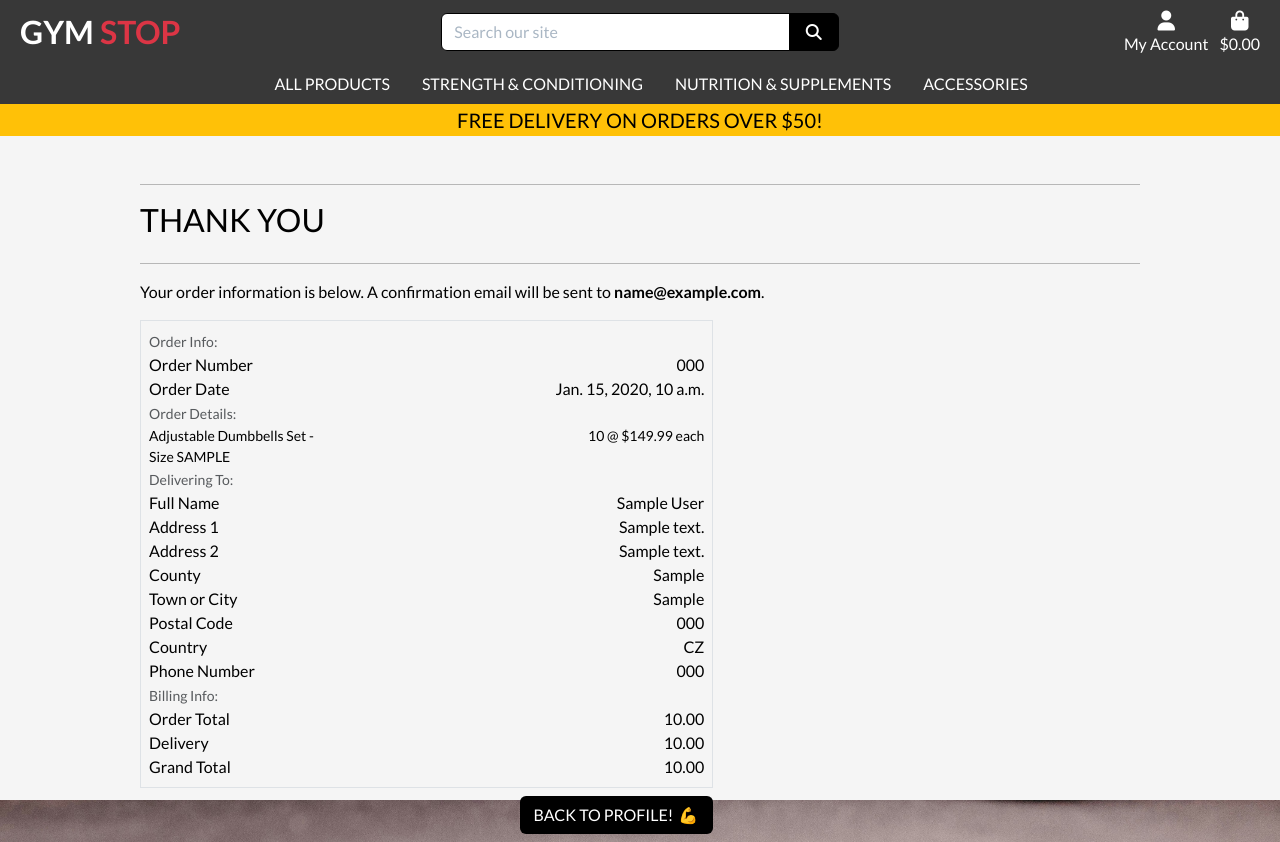
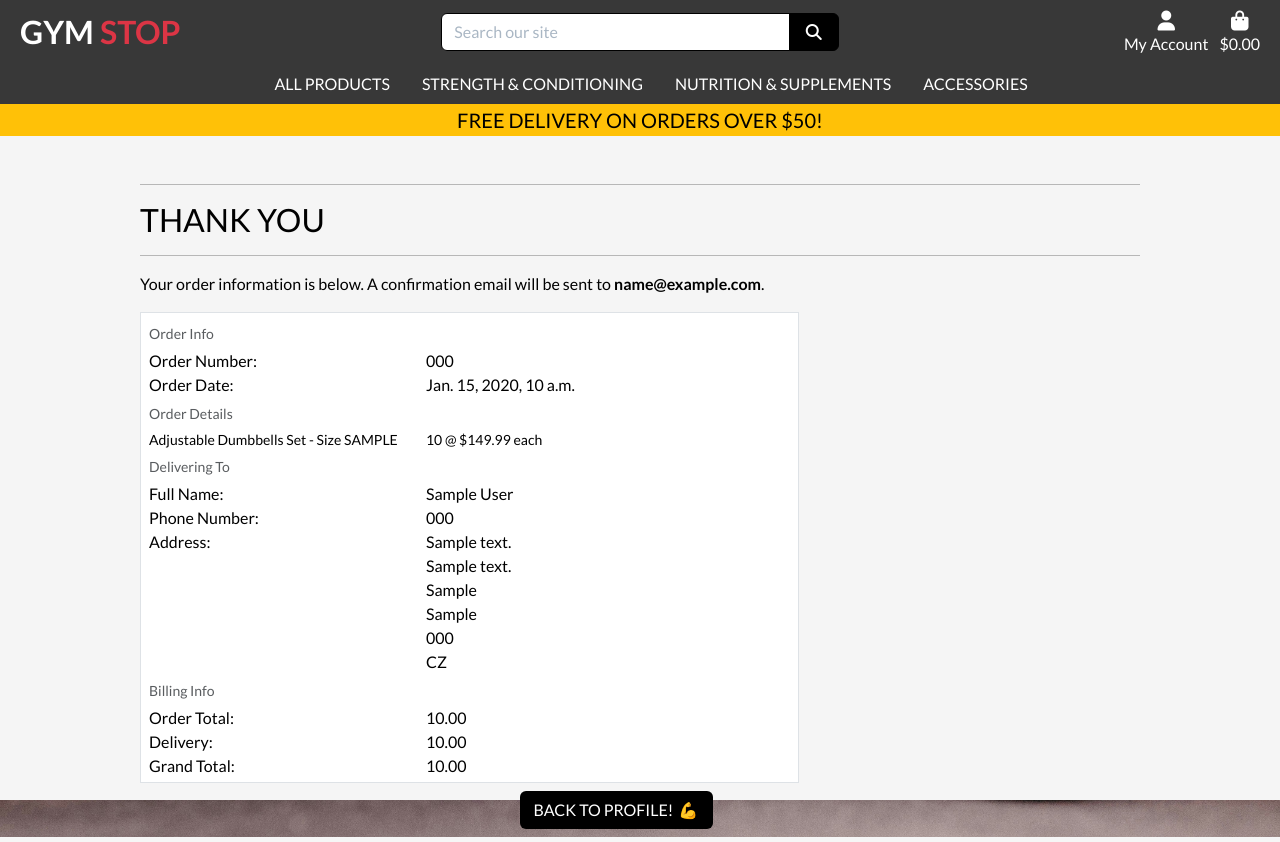
Before and after one commit to DanHodgson12/gym-stop, a Django app: page /profile/order_history/000 in a window 1280 px wide. Run offline with Django 3.2, Linux system fonts and the light colour scheme; data comes from the database, SQL or seed files in the repository; tables that the repository leaves empty hold one stand-in row (values such as "Sample post"); some libraries are stand-ins or nearby versions.

Commit message:
feat: adjusted styling and layout of order-history/checkout-success page

```diff
--- a/checkout/templates/checkout/checkout_success.html
+++ b/checkout/templates/checkout/checkout_success.html
@@ -19,88 +19,101 @@
         <div class="row">
             <div class="col">
                 <hr>
-                <h2 class="logo-font mb-4">Thank You</h2>
+                <h2 class="logo-font mb-3">Thank You</h2>
                 <hr>
                 <p class="text-black">Your order information is below. A confirmation email will be sent to <strong>{{ order.email }}</strong>.</p>
             </div>
         </div>
 
         <div class="row">
-            <div class="col-12 col-lg-7">
-                <div class="order-confirmation-wrapper p-2 border">
-                    <div class="row">
+            <div class="col-12 col-lg-8">
+                <div class="order-confirmation-wrapper px-2 py-1 border bg-white">
+
+                    <!-- Order Info -->
+                    <div class="row my-1">
                         <div class="col">
-                            <small class="text-muted">Order Info:</small>
+                            <small class="text-muted">Order Info</small>
                         </div>
                     </div>
 
                     <div class="row">
-                        <div class="col-12 col-md-4">
-                            <p class="mb-0 text-black font-weight-bold">Order Number</p>
+                        <div class="col-12 col-md-5">
+                            <p class="mb-0 text-black font-weight-bold">Order Number:</p>
                         </div>
-                        <div class="col-12 col-md-8 text-md-end">
-                            <p class="mb-0">{{ order.order_number }}</p>
+                        <div class="col-12 col-md-7">
+                            <p class="mb-0 text-break">{{ order.order_number }}</p>
                         </div>
                     </div>
 
                     <div class="row">
-                        <div class="col-12 col-md-4">
-                            <p class="mb-0 text-black font-weight-bold">Order Date</p>
+                        <div class="col-12 col-md-5">
+                            <p class="mb-0 text-black font-weight-bold">Order Date:</p>
                         </div>
-                        <div class="col-12 col-md-8 text-md-end">
+                        <div class="col-12 col-md-7">
                             <p class="mb-0">{{ order.date }}</p>
                         </div>
                     </div>
 
-                    <div class="row">
+                    <!-- Order Details -->
+                    <div class="row my-1">
                         <div class="col">
-                            <small class="text-muted">Order Details:</small>
+                            <small class="text-muted">Order Details</small>
                         </div>
                     </div>
 
                     {% for item in order.lineitems.all %}
                         <div class="row">
-                            <div class="col-12 col-md-4">
+                            <div class="col-12 col-md-5">
                                 <p class="small mb-0 text-black font-weight-bold">
                                     {{ item.product.name }}{% if item.product_size %} - Size {{ item.product_size|upper }}{% endif %}
                                 </p>
                             </div>
-                            <div class="col-12 col-md-8 text-md-end">
+                            <div class="col-12 col-md-7">
                                 <p class="small mb-0">{{ item.quantity }} @ ${{ item.product.price }} each</p>
                             </div>
                         </div>
                     {% endfor %}
 
-                    <div class="row">
+                    <!-- Delivery Info -->
+                    <div class="row my-1">
                         <div class="col">
-                            <small class="text-muted">Delivering To:</small>
+                            <small class="text-muted">Delivering To</small>
                         </div>
                     </div>
 
                     <div class="row">
-                        <div class="col-12 col-md-4">
-                            <p class="mb-0 text-black font-weight-bold">Full Name</p>
+                        <div class="col-12 col-md-5">
+                            <p class="mb-0 text-black font-weight-bold">Full Name:</p>
                         </div>
-                        <div class="col-12 col-md-8 text-md-end">
+                        <div class="col-12 col-md-7">
                             <p class="mb-0">{{ order.full_name }}</p>
                         </div>
                     </div>
 
                     <div class="row">
-                        <div class="col-12 col-md-4">
-                            <p class="mb-0 text-black font-weight-bold">Address 1</p>
+                        <div class="col-12 col-md-5">
+                            <p class="mb-0 text-black font-weight-bold">Phone Number:</p>
                         </div>
-                        <div class="col-12 col-md-8 text-md-end">
+                        <div class="col-12 col-md-7">
+                            <p class="mb-0">{{ order.phone_number }}</p>
+                        </div>
+                    </div>
+
+                    <div class="row">
+                        <div class="col-12 col-md-5">
+                            <p class="mb-0 text-black font-weight-bold">Address:</p>
+                        </div>
+                        <div class="col-12 col-md-7">
                             <p class="mb-0">{{ order.street_address1 }}</p>
                         </div>
                     </div>
 
                     {% if order.street_address2 %}
                     <div class="row">
-                        <div class="col-12 col-md-4">
-                            <p class="mb-0 text-black font-weight-bold">Address 2</p>
+                        <div class="col-12 col-md-5">
+                            <p class="mb-0 text-black font-weight-bold"></p>
                         </div>
-                        <div class="col-12 col-md-8 text-md-end">
+                        <div class="col-12 col-md-7">
                             <p class="mb-0">{{ order.street_address1 }}</p>
                         </div>
                     </div>
@@ -108,82 +121,74 @@
 
                     {% if order.county %}
                     <div class="row">
-                        <div class="col-12 col-md-4">
-                            <p class="mb-0 text-black font-weight-bold">County</p>
+                        <div class="col-12 col-md-5">
+                            <p class="mb-0 text-black font-weight-bold"></p>
                         </div>
-                        <div class="col-12 col-md-8 text-md-end">
+                        <div class="col-12 col-md-7">
                             <p class="mb-0">{{ order.county }}</p>
                         </div>
                     </div>
                     {% endif %}
 
                     <div class="row">
-                        <div class="col-12 col-md-4">
-                            <p class="mb-0 text-black font-weight-bold">Town or City</p>
+                        <div class="col-12 col-md-5">
+                            <p class="mb-0 text-black font-weight-bold"></p>
                         </div>
-                        <div class="col-12 col-md-8 text-md-end">
+                        <div class="col-12 col-md-7">
                             <p class="mb-0">{{ order.town_or_city }}</p>
                         </div>
                     </div>
 
                     {% if order.postcode %}
                     <div class="row">
-                        <div class="col-12 col-md-4">
-                            <p class="mb-0 text-black font-weight-bold">Postal Code</p>
+                        <div class="col-12 col-md-5">
+                            <p class="mb-0 text-black font-weight-bold"></p>
                         </div>
-                        <div class="col-12 col-md-8 text-md-end">
+                        <div class="col-12 col-md-7">
                             <p class="mb-0">{{ order.postcode }}</p>
                         </div>
                     </div>
                     {% endif %}
 
                     <div class="row">
-                        <div class="col-12 col-md-4">
-                            <p class="mb-0 text-black font-weight-bold">Country</p>
+                        <div class="col-12 col-md-5">
+                            <p class="mb-0 text-black font-weight-bold"></p>
                         </div>
-                        <div class="col-12 col-md-8 text-md-end">
+                        <div class="col-12 col-md-7">
                             <p class="mb-0">{{ order.country }}</p>
                         </div>
                     </div>
 
-                    <div class="row">
-                        <div class="col-12 col-md-4">
-                            <p class="mb-0 text-black font-weight-bold">Phone Number</p>
-                        </div>
-                        <div class="col-12 col-md-8 text-md-end">
-                            <p class="mb-0">{{ order.phone_number }}</p>
+                    <!-- Billing Info -->
+                    <div class="row my-1">
+                        <div class="col">
+                            <small class="text-muted">Billing Info</small>
                         </div>
                     </div>
 
                     <div class="row">
-                        <div class="col">
-                            <small class="text-muted">Billing Info:</small>
+                        <div class="col-12 col-md-5">
+                            <p class="mb-0 text-black font-weight-bold">Order Total:</p>
                         </div>
-                    </div>
-
-                    <div class="row">
-                        <div class="col-12 col-md-4">
-                            <p class="mb-0 text-black font-weight-bold">Order Total</p>
-                        </div>
-                        <div class="col-12 col-md-8 text-md-end">
+                        <div class="col-12 col-md-7">
                             <p class="mb-0">{{ order.order_total }}</p>
                         </div>
                     </div>
 
                     <div class="row">
-                        <div class="col-12 col-md-4">
-                            <p class="mb-0 text-black font-weight-bold">Delivery</p>
+                        <div class="col-12 col-md-5">
+                            <p class="mb-0 text-black font-weight-bold">Delivery:</p>
                         </div>
-                        <div class="col-12 col-md-8 text-md-end">
+                        <div class="col-12 col-md-7">
                             <p class="mb-0">{{ order.delivery_cost }}</p>
                         </div>
                     </div>
 
                     <div class="row">
-                        <div class="col-12 col-md-4">
-                            <p class="mb-0 text-black font-weight-bold">Grand Total</p>
+                        <div class="col-12 col-md-5">
+                            <p class="mb-0 text-black font-weight-bold">Grand Total:</p>
                         </div>
-                        <div class="col-12 col-md-8 text-md-end">
+                        <div class="col-12 col-md-7">
                             <p class="mb-0">{{ order.grand_total }}</p>
                         </div>
                     </div>
```
